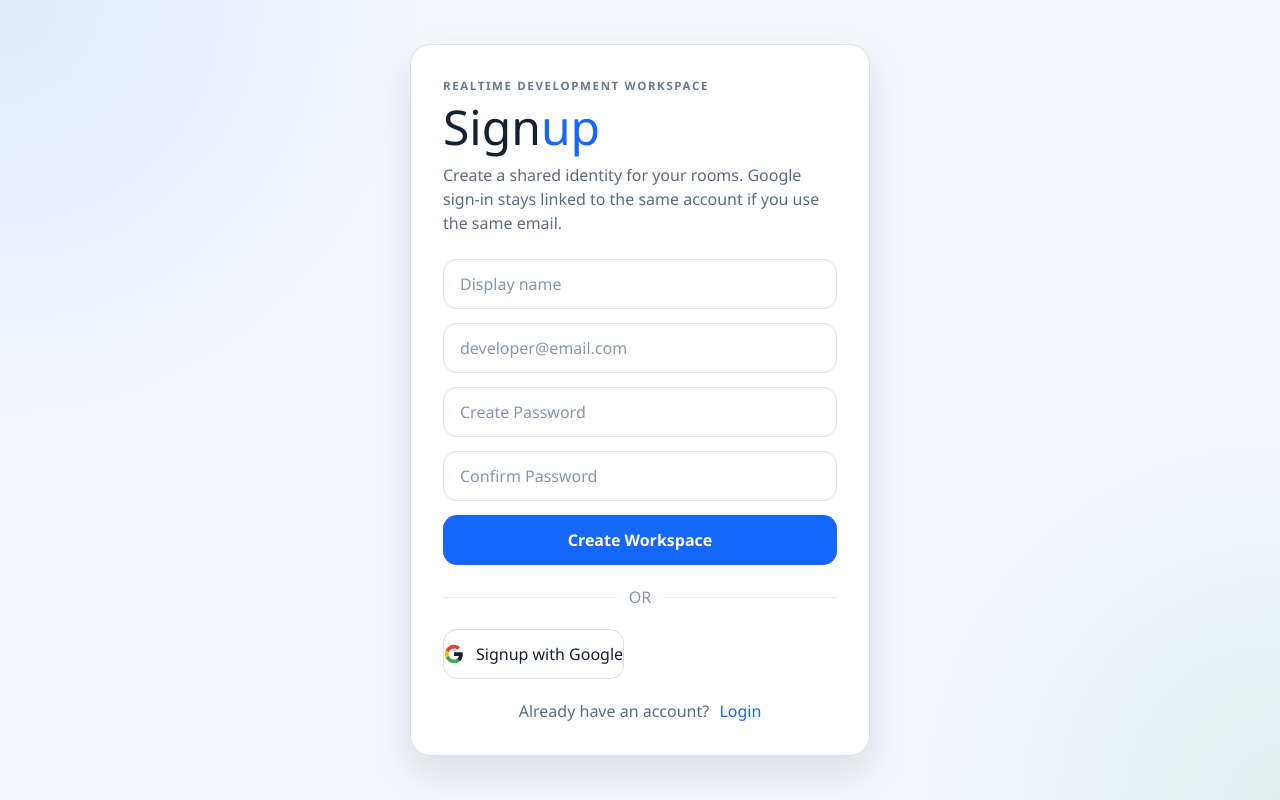
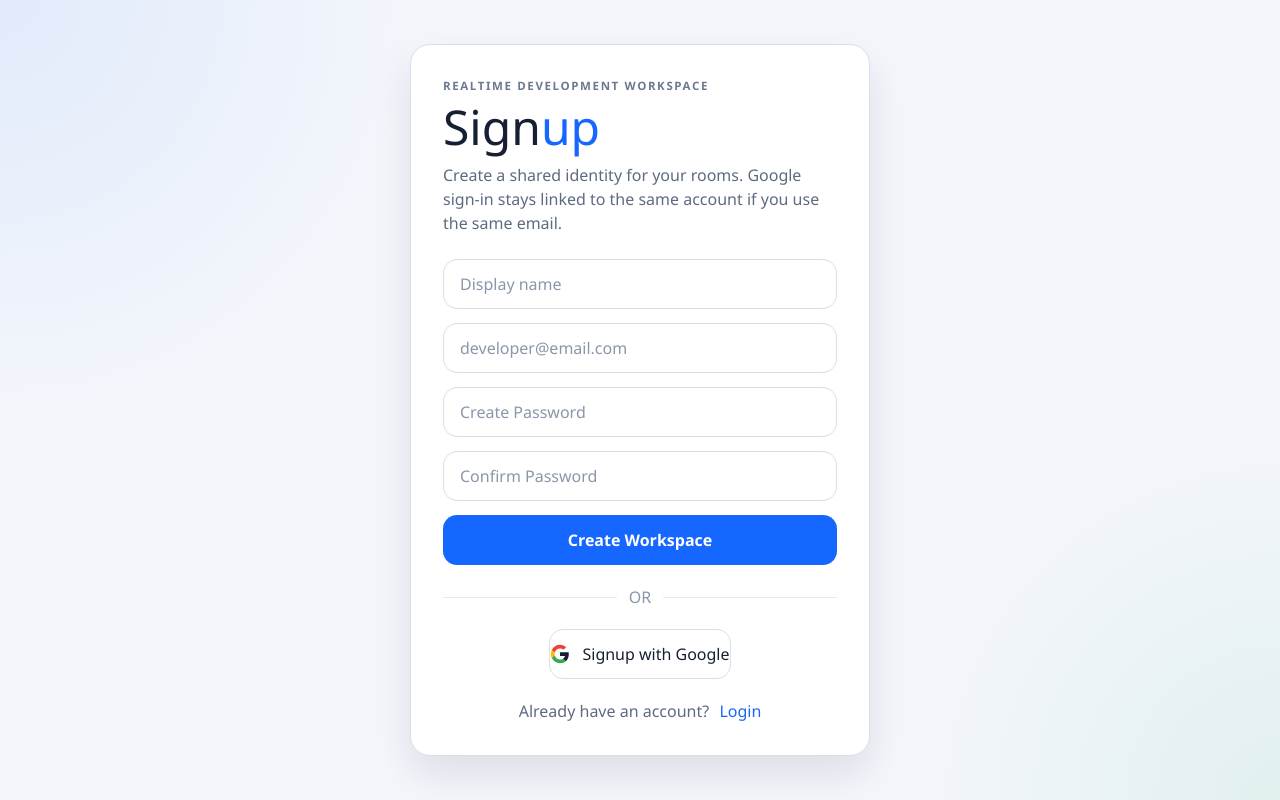
Before and after one commit to DEEPAK-009/Collaborative_Code_Editor, a React (Vite) app in the folder Frontend/: page /register in a window 1280 px wide. Built offline with nearby package versions, Linux system fonts and the light colour scheme; no server answers.

Commit message:
Polish auth entry layout

```diff
--- a/Frontend/src/styles/auth.css
+++ b/Frontend/src/styles/auth.css
@@ -103,7 +103,7 @@
   background: #e3eaf2;
 }
 
-.auth-btn-google {
+/* .auth-btn-google {
   border: 1px solid #d8e0ea;
   background: #ffffff;
   color: #172033;
@@ -111,6 +111,19 @@
   align-items: center;
   justify-content: center;
   gap: 12px;
+} */
+
+.auth-btn-google {
+  border: 1px solid #d8e0ea;
+  background: #ffffff;
+  color: #172033;
+
+  display: flex;
+  align-items: center;
+  justify-content: center;
+  gap: 12px;
+
+  margin: 0 auto;   /* ✅ THIS centers it */
 }
 
 .auth-google-icon {
--- a/Frontend/src/styles/editor.css
+++ b/Frontend/src/styles/editor.css
@@ -10,6 +10,32 @@
     radial-gradient(circle at bottom right, rgba(15, 159, 99, 0.08), transparent 25%),
     #f3f6fb;
 }
+
+.icon-button {
+  background-color: #ffe5e5;      /* very light red */
+  border: 1px solid #f5c2c2;      /* soft border */
+  color: #b42323;                 /* muted red text/icon */
+
+  padding: 8px;
+  border-radius: 8px;
+  cursor: pointer;
+  transition: all 0.2s ease;
+}
+
+.icon-button:hover {
+  background-color: #f8d7da;      /* slightly deeper on hover */
+  border-color: #e0a1a1;
+  color: #8f1d1d;
+}
+
+.icon-button:active {
+  background-color: #f1bcbc;
+}
+
+.door-icon span {
+  background-color: currentColor;
+}
+
 
 .editor-header,
 .panel,
```
Also changed, not shown: Frontend/src/pages/Login.jsx (+0 -88 lines).
